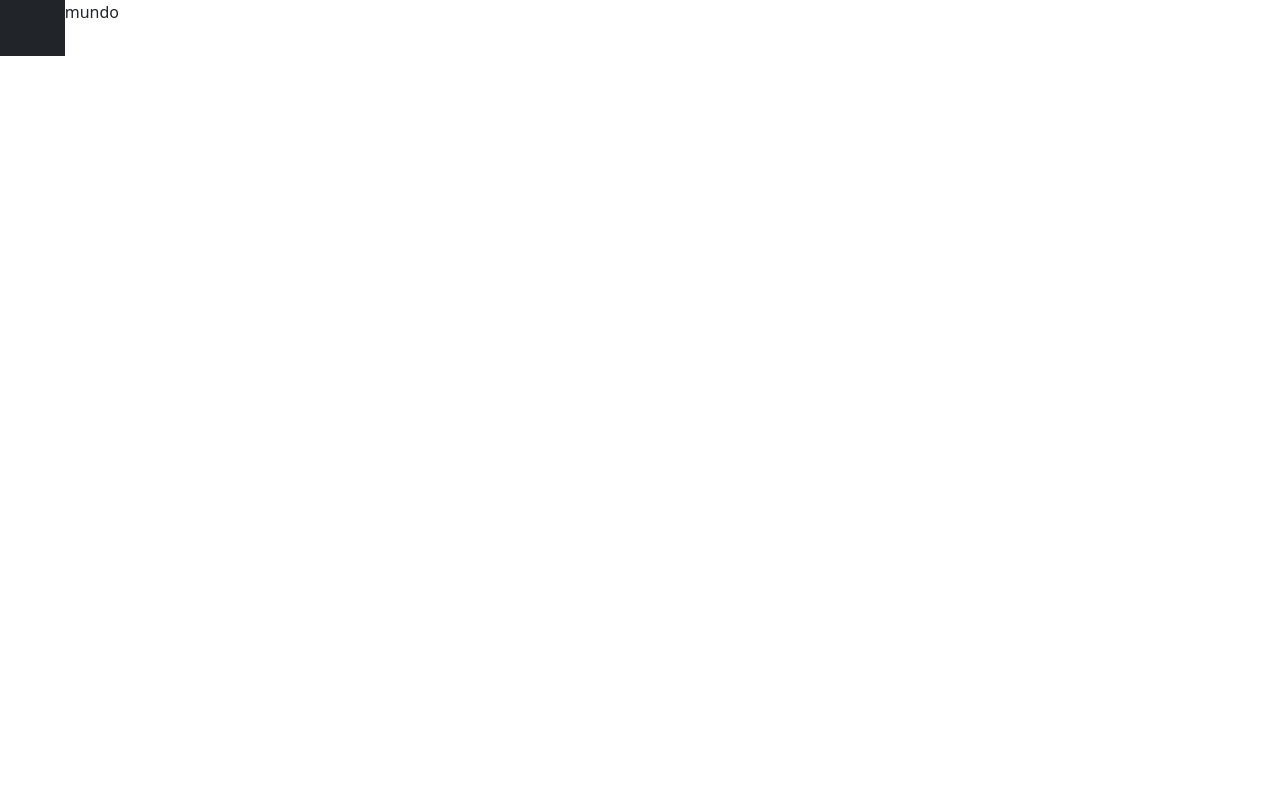
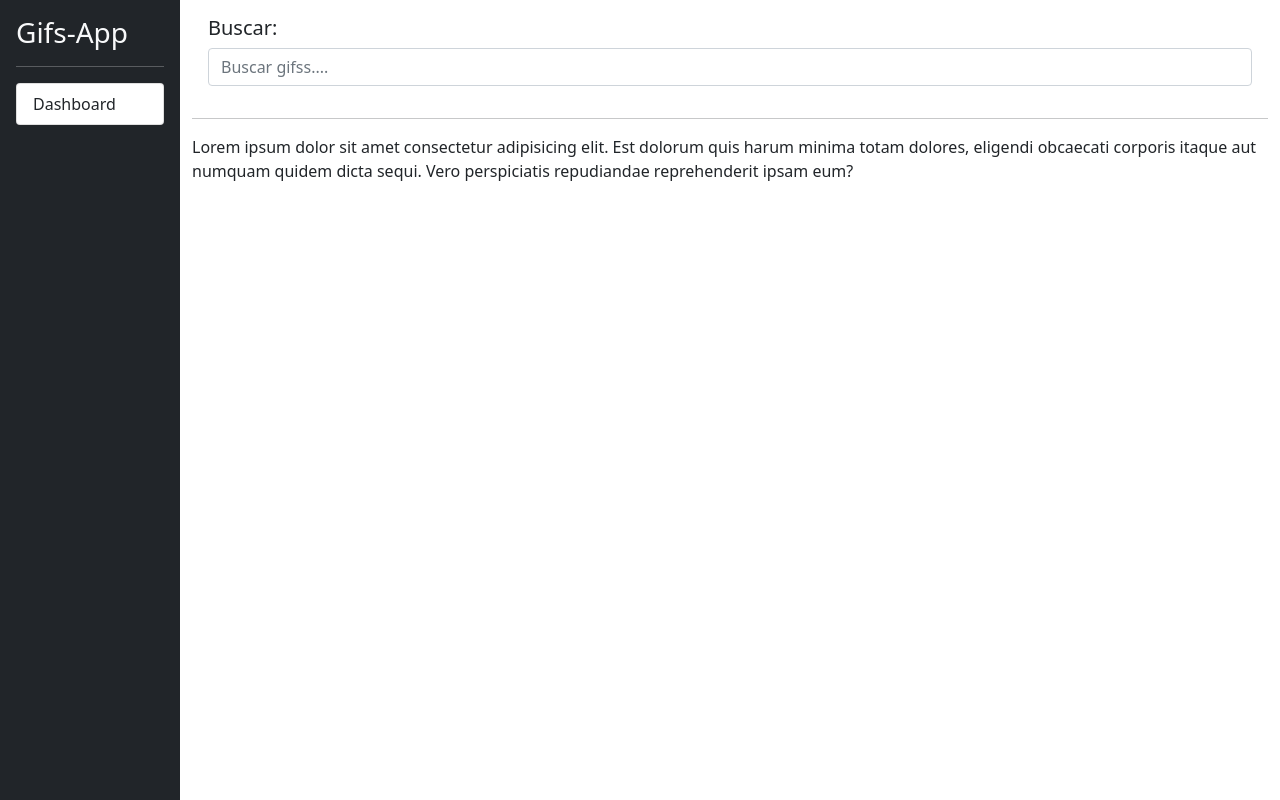
Before and after one commit to lvallejor/giffsApp, an Angular app: page / in a window 1280 px wide. Built offline with nearby package versions, Linux system fonts and the light colour scheme.

Commit message:
se agrego maquetacion

```diff
--- a/src/app/app.component.html
+++ b/src/app/app.component.html
@@ -1,10 +1,31 @@
 <div class="d-flex">
+  <!-- Este es el sidebar -->
   <div class="bg-dark border-right p-3" id="sidebar">
-    hola
+    <h3 class="text-light">Gifs-App</h3>
+    <hr class="text-white" />
+    <div class="list-group list-reset">
+      <a href="#" class="list-group-item list-group-item-action">
+        Dashboard
+      </a>
+    </div>
   </div>
+  <!-- Aqui termina el sidebar -->
 
-  <div>
-    mundo
+  <div class="container">
+    <div class="row p-3">
+      <div class="col">
+        <h5>Buscar:</h5>
+        <input type="text" class="form-control" placeholder="Buscar gifss....">
+      </div>
+    </div>
+    <hr>
+
+    <div class="row">
+      <div class="col">
+        Lorem ipsum dolor sit amet consectetur adipisicing elit. Est dolorum quis harum minima totam dolores, eligendi
+        obcaecati corporis itaque aut numquam quidem dicta sequi. Vero perspiciatis repudiandae reprehenderit ipsam eum?
+      </div>
+    </div>
   </div>
 
 </div>
--- a/src/styles.css
+++ b/src/styles.css
@@ -1 +1,9 @@
-/* You can add global styles to this file, and also import other style files */
+html, body {
+    height: 100%;
+}
+
+#sidebar {
+    height: 100%;
+    min-width: 180px;
+    min-height: 100vh
+}
```
